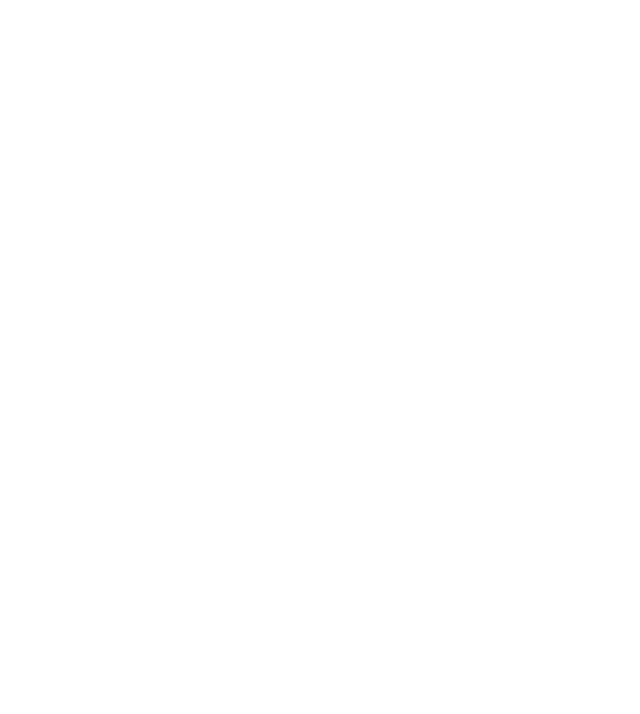
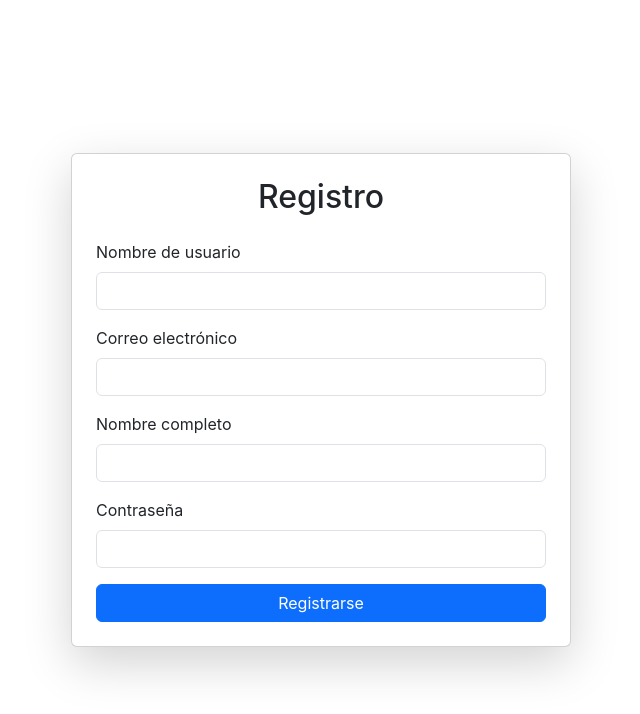
Before and after one commit to alexGO11/ModeloPrediccionMascotas, a React (Create React App) app in the folder frontend/: page /register in a window 1280 px wide. Before the commit this address had no page. Shown: the top 714 px of the page, without its empty margins (319-959 px from the left). Built offline with nearby package versions, Linux system fonts and the light colour scheme.

Commit message:
register

```diff
--- a/frontend/src/App.jsx
+++ b/frontend/src/App.jsx
@@ -2,6 +2,7 @@ import React from "react";
 import { BrowserRouter, Routes, Route, Navigate } from "react-router-dom";
 import { AuthProvider, useAuth } from "./context/AuthContext";
 import Login from "./pages/Login";
+import Register from "./pages/Register";
 import MapPage from "./pages/MapPage";
 
 // Componente para proteger rutas privadas
@@ -12,14 +13,15 @@ function PrivateRoute({ children }) {
 
 export default function App() {
   return (
-    <AuthProvider>
-      <BrowserRouter>
+    <AuthProvider>  {/*Provee autenticación*/}
+      <BrowserRouter> {/*Rutas que tiene la página*/}
         <Routes>
           <Route path="/" element={<Login />} />
+          <Route path="/register" element={<Register />} />
           <Route
             path="/MapPage"
             element={
-              <PrivateRoute>
+              <PrivateRoute> {/*Protege la ruta de MapPage si no estas autenticado*/}
                 <MapPage />
               </PrivateRoute>
             }
--- a/frontend/src/context/AuthContext.jsx
+++ b/frontend/src/context/AuthContext.jsx
@@ -1,10 +1,18 @@
-import { createContext, useContext, useState } from "react";
+import { createContext, useContext, useState, useEffect } from "react";
 import axios from "axios";
 
 const AuthContext = createContext();
 
 export const AuthProvider = ({ children }) => {
   const [token, setToken] = useState(null);
+
+  // Leer el token de localStorage al cargar
+  useEffect(() => {
+    const savedToken = localStorage.getItem("token");
+    if (savedToken) {
+      setToken(savedToken);
+    }
+  }, []);
 
   const login = async (username, password) => {
     try {
--- a/frontend/src/pages/Login.jsx
+++ b/frontend/src/pages/Login.jsx
@@ -22,7 +22,6 @@ export default function Login() {
   return (
     <div className="d-flex align-items-center justify-content-center vh-100 bg-light">
       <div className="card shadow p-4" style={{ maxWidth: "400px", width: "100%" }}>
-        {/* Imagen/logo */}
         <div className="text-center mb-4">
           <img
             src="../img/logo.png"
--- a/frontend/src/pages/MapPage.jsx
+++ b/frontend/src/pages/MapPage.jsx
@@ -24,7 +24,7 @@ export default function MapPage() {
   const fetchData = () => {
     setCurrInterval(Number(interval));
     // Configuración de las solicitudes
-    const filteredRequest = fetch("http://localhost:8000/api/test/filtered", {
+    const filteredRequest = fetch("http://localhost:8000/test/api/test/filtered", {
       method: "POST",
       headers: { "Content-Type": "application/json" },
       body: JSON.stringify({
@@ -39,7 +39,7 @@ export default function MapPage() {
     startDateObj.setDate(startDateObj.getDate() + offsetTemperature);
     const offsetStartDate = startDateObj.toISOString().slice(0, 10);
 
-    const aemetRequest = fetch("http://localhost:8000/api/aemet/get_data", {
+    const aemetRequest = fetch("http://localhost:8000/aemet/api/aemet/get_data", {
       method: "POST",
       headers: { "Content-Type": "application/json" },
       body: JSON.stringify({
--- /dev/null
+++ b/frontend/src/pages/Register.jsx
@@ -0,0 +1,95 @@
+import React, { useState } from 'react';
+import axios from 'axios';
+
+const RegisterForm = () => {
+  const [formData, setFormData] = useState({
+    username: '',
+    email: '',
+    full_name: '',
+    password: ''
+  });
+
+  const [message, setMessage] = useState('');
+
+  const handleChange = (e) => {
+    setFormData({
+      ...formData,
+      [e.target.name]: e.target.value
+    });
+  };
+
+  const handleSubmit = async (e) => {
+    e.preventDefault();
+    try {
+      const res = await axios.post('http://localhost:8000/auth/register', formData);
+      setMessage('Usuario registrado correctamente');
+    } catch (err) {
+      console.error(err);
+      setMessage('Error al registrar el usuario');
+    }
+  };
+
+  return (
+    <div className="register-background">
+      <div className="container d-flex align-items-center justify-content-center min-vh-100">
+        <div className="card p-4 shadow-lg" style={{ maxWidth: "500px", width: "100%" }}>
+          <h2 className="text-center mb-4">Registro</h2>
+
+          {message && <div className="alert alert-info">{message}</div>}
+
+          <form onSubmit={handleSubmit}>
+            <div className="mb-3">
+              <label className="form-label">Nombre de usuario</label>
+              <input
+                type="text"
+                className="form-control"
+                name="username"
+                onChange={handleChange}
+                required
+              />
+            </div>
+
+            <div className="mb-3">
+              <label className="form-label">Correo electrónico</label>
+              <input
+                type="email"
+                className="form-control"
+                name="email"
+                onChange={handleChange}
+                required
+              />
+            </div>
+
+            <div className="mb-3">
+              <label className="form-label">Nombre completo</label>
+              <input
+                type="text"
+                className="form-control"
+                name="full_name"
+                onChange={handleChange}
+                required
+              />
+            </div>
+
+            <div className="mb-3">
+              <label className="form-label">Contraseña</label>
+              <input
+                type="password"
+                className="form-control"
+                name="password"
+                onChange={handleChange}
+                required
+              />
+            </div>
+
+            <button type="submit" className="btn btn-primary w-100">
+              Registrarse
+            </button>
+          </form>
+        </div>
+      </div>
+    </div>
+  );
+};
+
+export default RegisterForm;
--- /dev/null
+++ b/frontend/src/styles/Register.css
@@ -0,0 +1,27 @@
+.register-background {
+  background-image: url("https://images.unsplash.com/photo-1507525428034-b723cf961d3e"); /* Cambia a la imagen que quieras */
+  background-size: cover;
+  background-position: center;
+  filter: brightness(0.9);
+  position: relative;
+  min-height: 100vh;
+}
+
+.register-background::before {
+  content: "";
+  position: absolute;
+  top: 0;
+  left: 0;
+  right: 0;
+  bottom: 0;
+  backdrop-filter: blur(6px);
+  background-color: rgba(0, 0, 0, 0.4);
+  z-index: 0;
+}
+
+.card {
+  position: relative;
+  z-index: 1;
+  background-color: white;
+  border-radius: 15px;
+}
```
Also changed, not shown: 2 other files (tests, documents, lock files or other folders).
